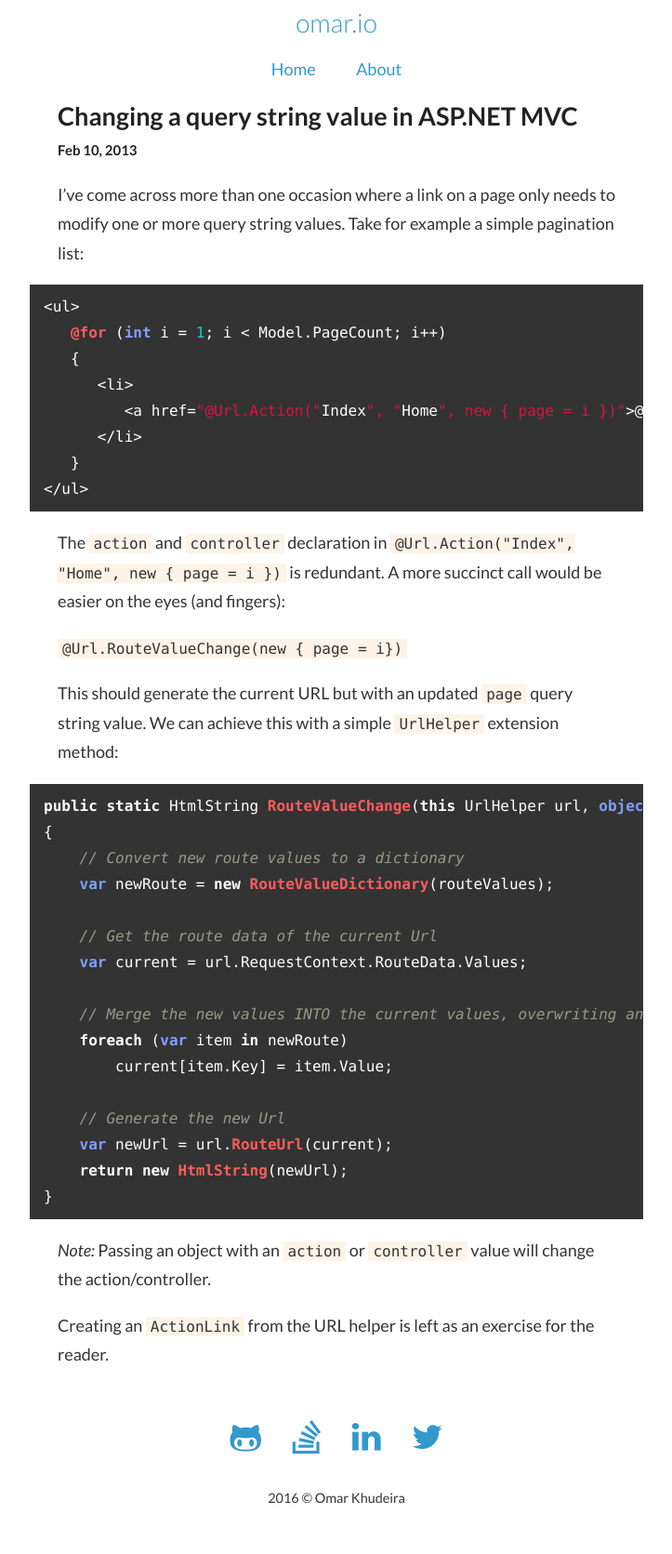
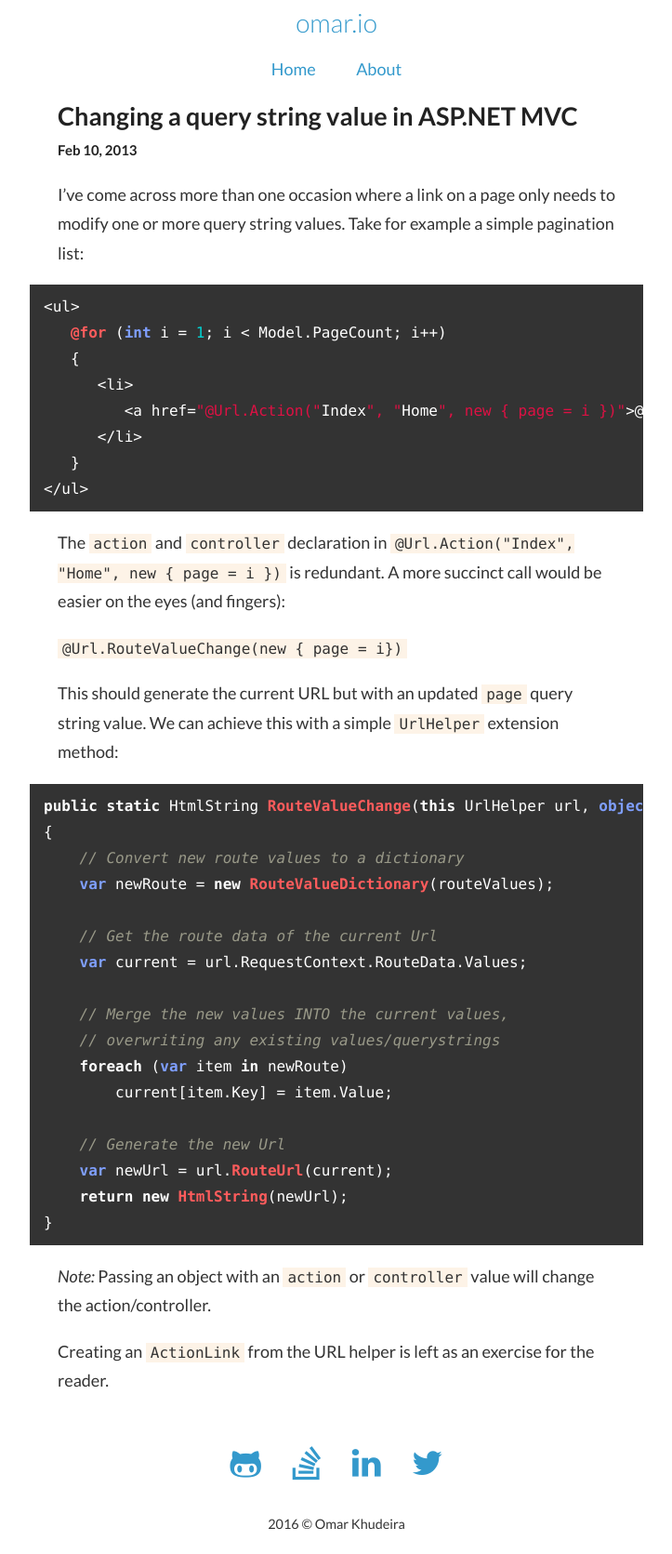
Before and after one commit to omar/omar.github.io, a Jekyll site: the page built from _posts/2013-02-10-change-query-string-value-in-asp-net-mvc.md, in a window 1280 px wide. Shown: the whole page at 93% size, without its empty margins (278-1001 px from the left). Built offline with Jekyll 4.4.1, drawn with Linux system fonts in a browser that asks for light colours; nearby versions of some CDN libraries; library files that are not in the unit come from our copies; before the commit the page ends 1643 px from its top, so only the background shows below that.

```diff
--- a/_posts/2013-02-10-change-query-string-value-in-asp-net-mvc.md
+++ b/_posts/2013-02-10-change-query-string-value-in-asp-net-mvc.md
@@ -32,7 +32,8 @@ public static HtmlString RouteValueChange(this UrlHelper url, object routeValues
     // Get the route data of the current Url
     var current = url.RequestContext.RouteData.Values;
 
-    // Merge the new values INTO the current values, overwriting any existing values/querystrings
+    // Merge the new values INTO the current values,
+    // overwriting any existing values/querystrings
     foreach (var item in newRoute)
     	current[item.Key] = item.Value;
 
```
